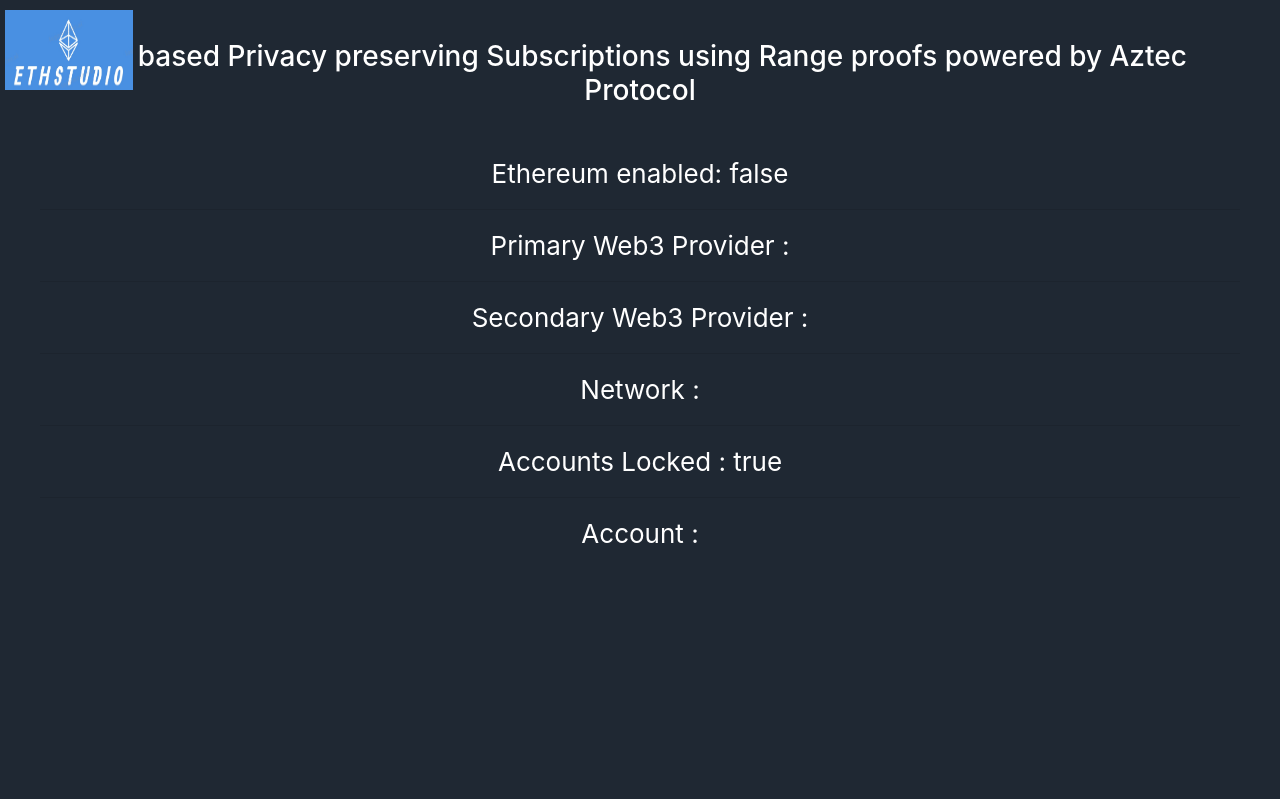
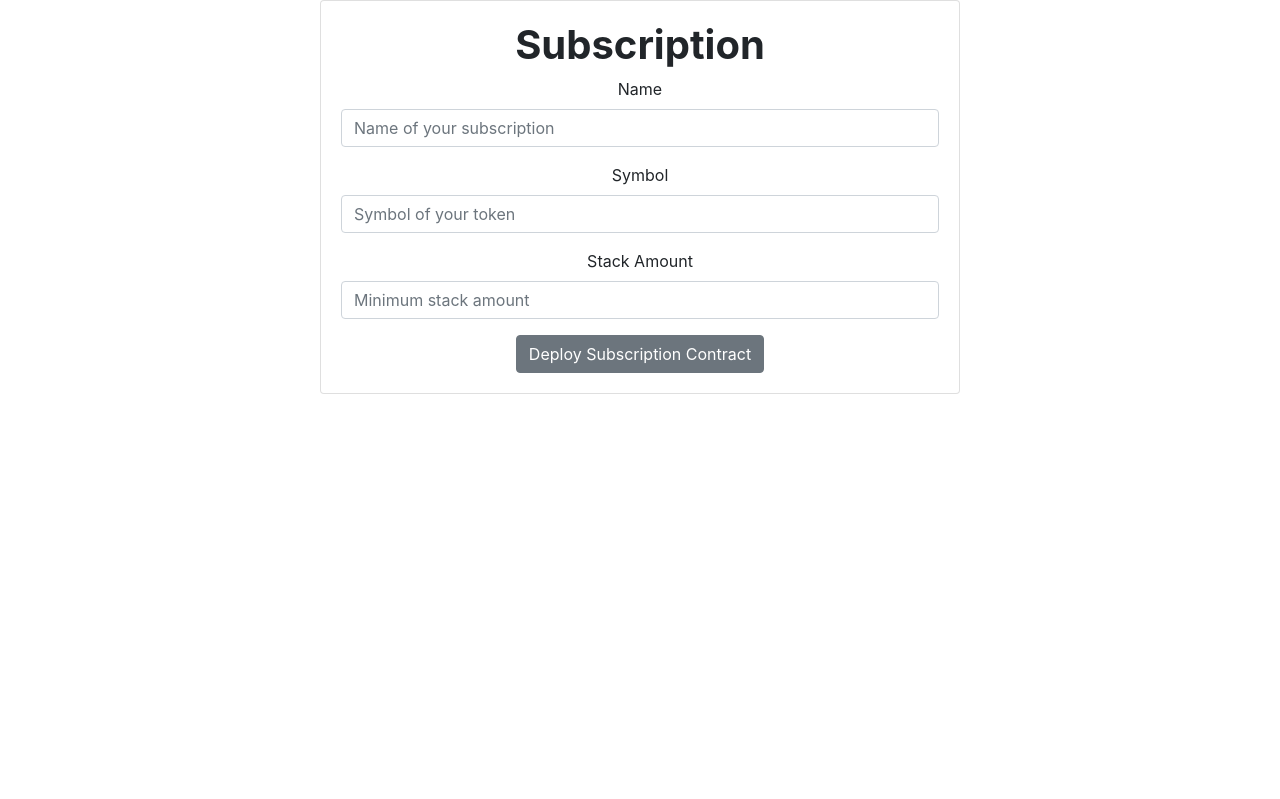
Before and after one commit to vyomshm/ethindia2.0, a React (Create React App) app in the folder demo-ui/: page / in a window 1280 px wide. Shown: the top 799 px of the page. Built offline with nearby package versions, Linux system fonts and the light colour scheme.

Commit message:
update file name

```diff
--- a/demo-ui/src/App.js
+++ b/demo-ui/src/App.js
@@ -1,8 +1,9 @@
 import React from 'react';
 import Web3 from 'web3';
 import './App.css';
-import Subscription from './components/Subscription'
+import Subscription from './components/DeploySubscription'
 import PublisherDeploy from './components/PublisherDeploy'
+import ValidateSubscription from './components/ValidateSubscription'
 import logo from './ethstudio.jpeg'
 
 let interval;
@@ -118,27 +119,6 @@ class App extends React.Component {
     let message = diffProvidersDetected == true ? <div style={{color: 'red'}}> Alert : Two different web3 providers <hr /> Go to chrome://extensions/  and turn one off !!!! </div> : <br />;
     return (
       <div className="App">
-        <header className="App-header">
-          <div style={{margin: "5vh " }}>
-            <img src={logo} alt="golf" style={{width: '10%', height: '10%', position: 'absolute', top: '10px', left: '5px'}}/>
-            <h3> ZK based Privacy preserving Subscriptions using Range proofs powered by Aztec Protocol  </h3>
-            <br/>
-            Ethereum enabled: {connected.toString()}
-            <hr />
-            Primary Web3 Provider : {provider}
-            <hr />
-            Secondary Web3 Provider : {injectedWeb3Provider}
-            <hr />
-            Network : {network}
-            <hr />
-            Accounts Locked : {accountsLocked.toString()}
-            <hr />
-            Account : {account}
-          </div>
-          <br />
-          {message}
-          <br />
-        </header>
         <Subscription />
       </div>
     );
```
Also changed, not shown: demo-ui/src/components/DeploySubscription.js (renamed from demo-ui/src/components/Subscription.js).
